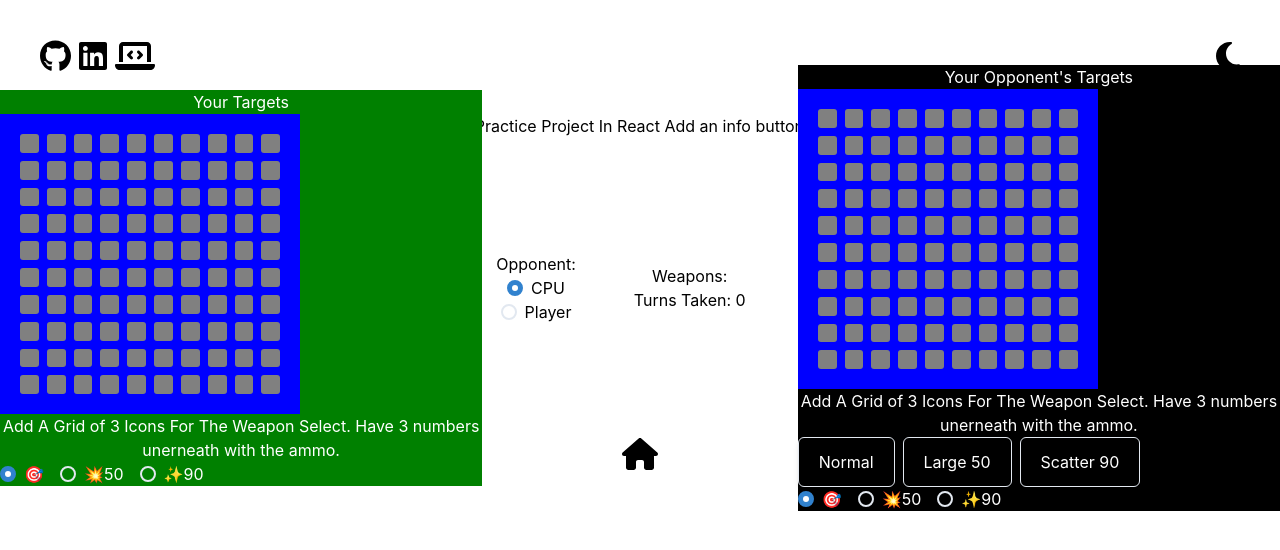
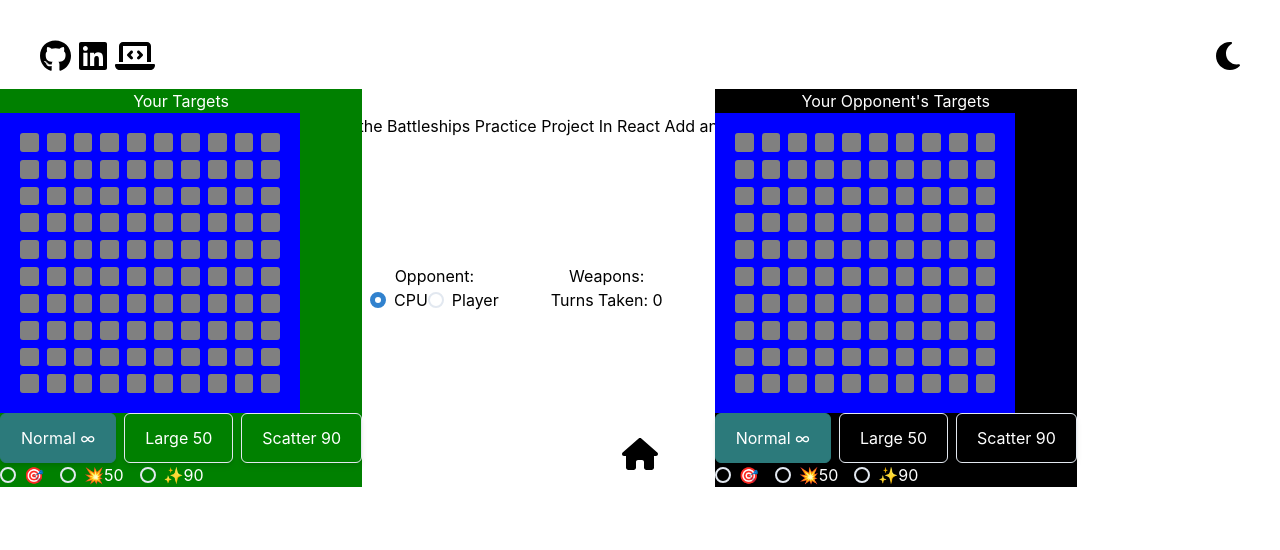
Before and after one commit to AalimCoding/AalimCoding.github.io, a React (Create React App) app: page /#/Battleships in a window 1280 px wide. Shown: the top 550 px of the page. Built offline with nearby package versions, Linux system fonts and the light colour scheme.

Commit message:
Small UI changes.

```diff
--- a/src/Battleships.js
+++ b/src/Battleships.js
@@ -210,15 +210,17 @@ function Battleships() {
     }
 
 
+
+
     function ControlRadioButtons() {
 
         // See https://chakra-ui.com/docs/components/radio for implementation details.
-        const options = [`Normal`, `Large ${Ammo[0][0]}`, `Scatter ${Ammo[0][1]}`]
+        const options = [`Normal ∞`, `Large ${Ammo[0][0]}`, `Scatter ${Ammo[0][1]}`]
 
         const { getRootProps, getRadioProps } = useRadioGroup({
-            name: 'framework',
-            defaultValue: 'react',
-            onChange: console.log,
+            defaultValue: `Normal ∞`,
+            onChange: setWeaponType(),
+            value: weaponType
         })
 
         const group = getRootProps()
@@ -236,6 +238,8 @@ function Battleships() {
             </HStack>
         )
     }
+
+
 
 
 
@@ -264,7 +268,8 @@ function Battleships() {
                         padding={5}>
                         {gridItems[0]}
                     </Grid>
-                    <Box>Add A Grid of 3 Icons For The Weapon Select. Have 3 numbers unerneath with the ammo.
+                    <Box>
+                        <ControlRadioButtons />
                         <RadioGroup display onChange={setWeaponType} value={weaponType}>
                             <Stack spacing={4} direction='row'>
                                 <Radio value='1'>🎯</Radio>
@@ -302,8 +307,9 @@ function Battleships() {
                         padding={5}>
                         {gridItems[1]}
                     </Grid>
-                    <Box>Add A Grid of 3 Icons For The Weapon Select. Have 3 numbers unerneath with the ammo.
-                        <ControlRadioButtons /><RadioGroup display onChange={setWeaponType} value={weaponType}>
+                    <Box>
+                        <ControlRadioButtons />
+                        <RadioGroup display onChange={setWeaponType} value={weaponType}>
                             <Stack spacing={4} direction='row'>
                                 <Radio value='1'>🎯</Radio>
                                 <Radio value='2'>💥{Ammo[0][0]}</Radio>
```
